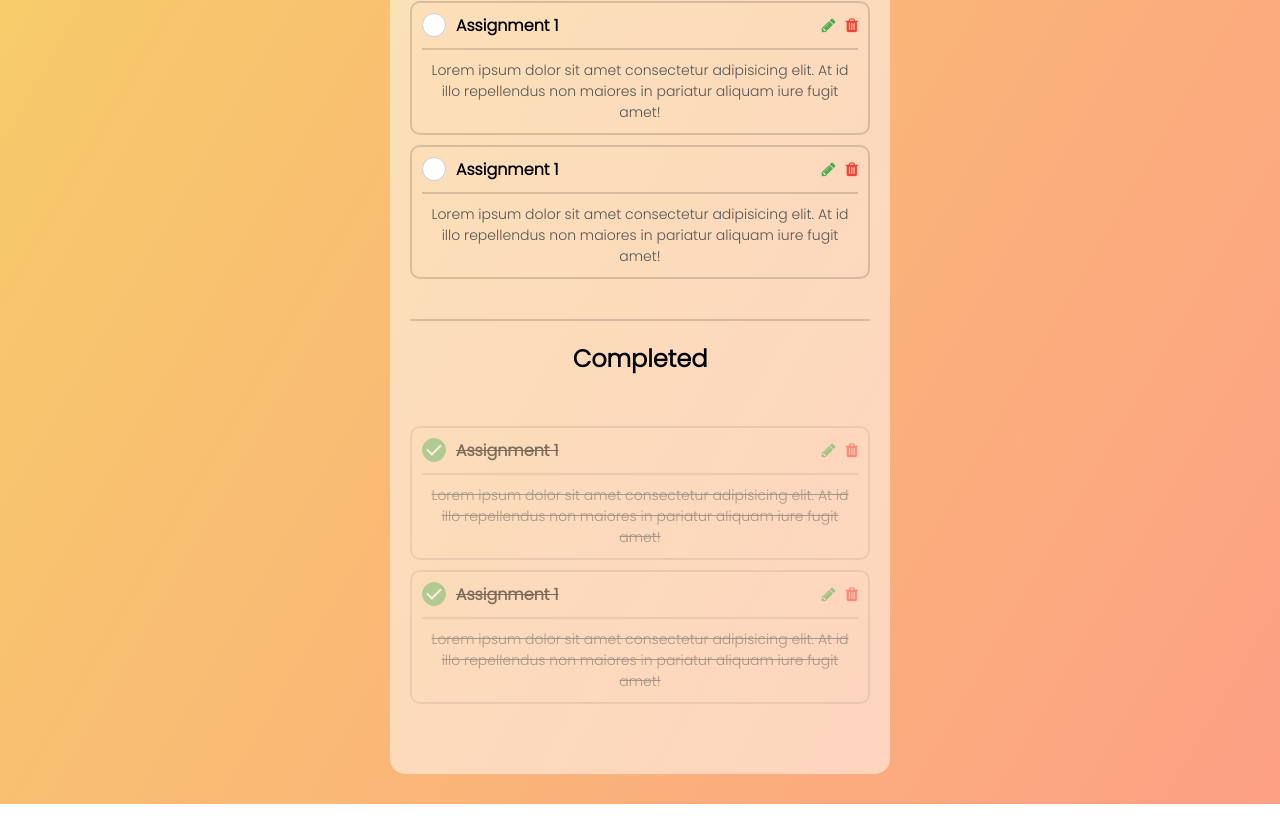
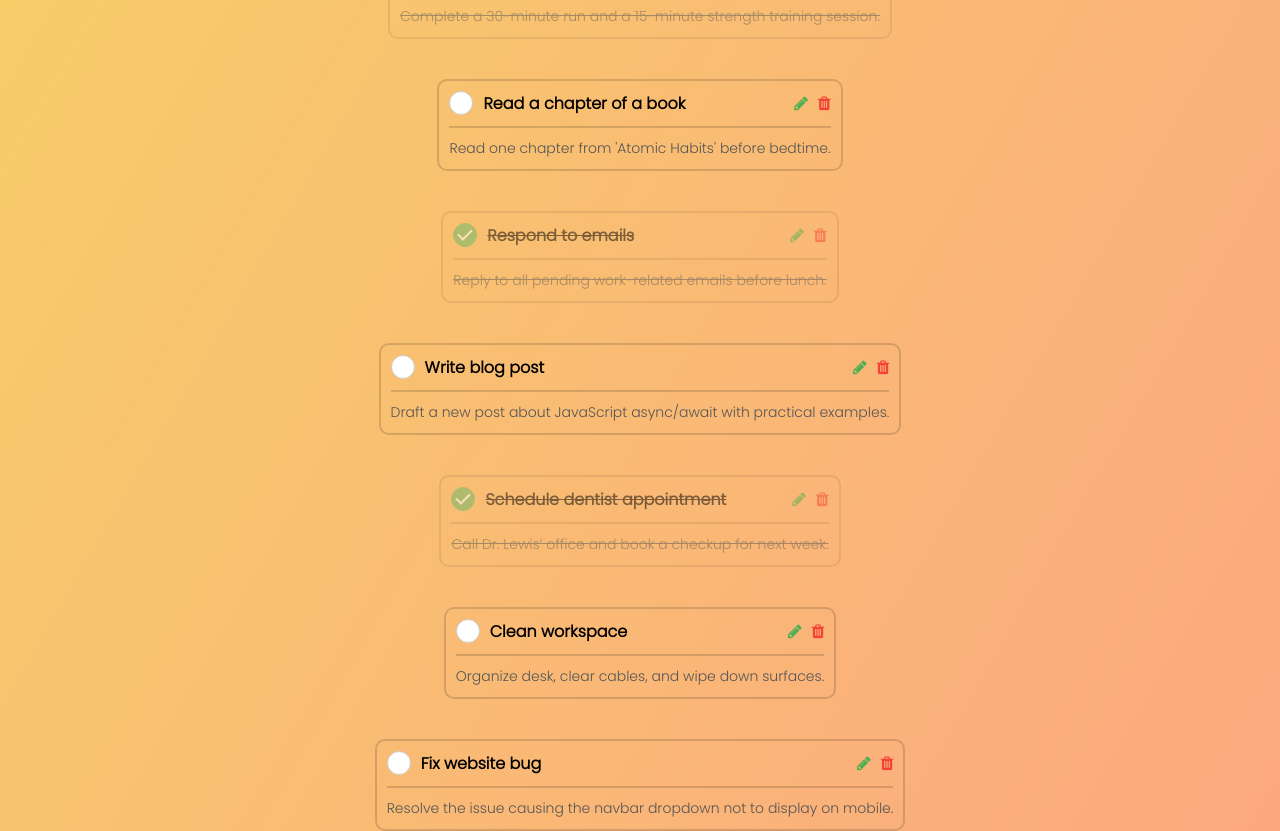
Before and after one commit to luAr26101/todo-app, a React (Create React App) app: page / in a window 1280 px wide. Shown: the part 562-1393 px from the top of the page. Before the commit the page ends 1366 px from the top, so only its background shows below. Built offline with nearby package versions, Linux system fonts and the light colour scheme.

Commit message:
Add more realistic mock data and tweak the TodoItem component.

```diff
--- a/src/App.jsx
+++ b/src/App.jsx
@@ -1,73 +1,118 @@
-import React from "react";
+import React, { useState } from "react";
+import "./App.css";
+import Button from "./components/button/Button";
 import Card from "./components/card/Card";
 import Input from "./components/input/Input";
+import TextArea from "./components/input/TextArea";
 import TodoItem from "./components/todo-item/TodoItem";
-import TextArea from "./components/input/TextArea";
-import Button from "./components/button/Button";
-import "./App.css";
 
 const TODOS_MOCK = [
   {
-    id: "1",
-    title: "Todo 1",
+    id: "3fa85f64-5717-4562-b3fc-2c963f66afa6",
+    title: "Buy groceries",
     description:
-      "Lorem ipsum dolor sit amet consectetur adipisicing elit. At id illo repellendus non maiores in pariatur aliquam iure fugit amet!",
+      "Pick up milk, bread, eggs, and fresh vegetables from the store.",
     completed: false,
   },
   {
-    id: "2",
-    title: "Todo 2",
-    description: "Lorem ipsum dolor sit amet consectetur adipisicing elit!",
+    id: "1c6f78a2-0d77-4c65-9423-f2f52aeffac0",
+    title: "Morning workout",
+    description:
+      "Complete a 30-minute run and a 15-minute strength training session.",
+    completed: true,
+  },
+  {
+    id: "65af0ea6-0e5d-4f29-bc89-1e9c112c3e3f",
+    title: "Read a chapter of a book",
+    description: "Read one chapter from 'Atomic Habits' before bedtime.",
     completed: false,
   },
   {
-    id: "3",
-    title: "Todo 3",
-    description: "Lorem ipsum dolor sit amet consectetur adipisicing elit!",
+    id: "d9c67d14-0ae6-4db8-8d4f-3f09e8913b70",
+    title: "Respond to emails",
+    description: "Reply to all pending work-related emails before lunch.",
     completed: true,
   },
   {
-    id: "4",
-    title: "Todo 4",
-    description: "Lorem ipsum dolor sit amet consectetur adipisicing elit!",
+    id: "77e56f62-2896-4e33-8c96-abc9bff8e93f",
+    title: "Write blog post",
+    description:
+      "Draft a new post about JavaScript async/await with practical examples.",
+    completed: false,
+  },
+  {
+    id: "e231a648-2939-4bd0-b7c6-143c3c65ef1e",
+    title: "Schedule dentist appointment",
+    description: "Call Dr. Lewis’ office and book a checkup for next week.",
     completed: true,
+  },
+  {
+    id: "f9a4a3d2-72d5-4c02-90f3-c4e0c3dc9f60",
+    title: "Clean workspace",
+    description: "Organize desk, clear cables, and wipe down surfaces.",
+    completed: false,
+  },
+  {
+    id: "b1c3e01b-0eeb-4d56-b1d5-bf149c45b13c",
+    title: "Fix website bug",
+    description:
+      "Resolve the issue causing the navbar dropdown not to display on mobile.",
+    completed: false,
+  },
+  {
+    id: "c2f40136-9d2b-4e0b-9d90-e2b37c3c8f17",
+    title: "Update resume",
+    description: "Add latest project and update the skills section.",
+    completed: true,
+  },
+  {
+    id: "4a8e5b20-90e3-4e9b-81ff-3f6f3efaa0e9",
+    title: "Plan weekend trip",
+    description:
+      "Research hiking trails and book accommodation for Saturday night.",
+    completed: false,
   },
 ];
 
 function App() {
+  const [todos, setTodos] = useState(TODOS_MOCK);
+  const completedTodos = todos.filter((todo) => todo.completed === true);
+  const toBeCompletedTodos = todos.filter((todo) => todo.completed === false);
+  console.log(completedTodos);
+  console.log(toBeCompletedTodos);
+
+  const findTodo = (id) => {
+    const todo = todos.find((todo) => todo.id === id);
+    console.log(todo);
+    return todo;
+  };
   return (
-    <div className="App">
-      <div className="app-container">
+    <div className='App'>
+      <div className='app-container'>
         {/*
             This is your Create Card component.
           */}
         <Card>
           <h2>Create Todo</h2>
           <form>
-            <Input onChange={() => {}} placeholder="Title" type="text" />
-            <TextArea onChange={() => {}} placeholder="Description" />
-            <Button type="submit">Create</Button>
+            <Input onChange={() => {}} placeholder='Title' type='text' />
+            <TextArea onChange={() => {}} placeholder='Description' />
+            <Button type='submit'>Create</Button>
           </form>
         </Card>
 
-        {/*
-          My Todos
-        */}
+        {todos.map((todo) => (
+          <TodoItem key={todo.id} {...todo} findTodo={findTodo} />
+        ))}
         <Card>
           <h1>My todos</h1>
           <Button onClick={() => console.log("Open Modal")}>Add +</Button>
-          <div className="list-container">
-            <TodoItem completed={false} />
-            <TodoItem completed={false} />
-          </div>
+          <div className='list-container'>{/* List not completed todos */}</div>
 
-          <div className="separator"></div>
+          <div className='separator'></div>
 
           <h2>Completed</h2>
-          <div className="list-container">
-            <TodoItem completed={true} />
-            <TodoItem completed={true} />
-          </div>
+          <div className='list-container'>{/* List completed todos */}</div>
         </Card>
       </div>
     </div>
--- a/src/components/todo-item/TodoItem.jsx
+++ b/src/components/todo-item/TodoItem.jsx
@@ -1,35 +1,34 @@
-import React, { useState } from "react";
+import React from "react";
+import Checkbox from "../checkbox/CheckBox";
 import "./TodoItem.css";
-import Checkbox from "../checkbox/CheckBox";
 
 const TodoItem = (props) => {
+  const { id, title, description, completed, findTodo } = props;
   const handleCheckboxChange = (value) => {
     console.log(value);
   };
 
   return (
-    <div className={`todo-item ${props.completed && "todo-completed"}`}>
-      <div className="todo-item-header">
-        <div className="title-area">
-          <Checkbox
-            checked={!!props.completed}
-            onChange={handleCheckboxChange}
-          />
+    <div className={`todo-item ${completed && "todo-completed"}`}>
+      <div className='todo-item-header'>
+        <div className='title-area'>
+          <Checkbox checked={!!completed} onChange={handleCheckboxChange} />
 
-          <h4>Assignment 1</h4>
+          <h4>{title}</h4>
         </div>
         <div>
-          <i className="fa fa-pencil" aria-hidden="true"></i>
-          <i className="fa fa-trash" aria-hidden="true"></i>
+          <i
+            className='fa fa-pencil'
+            aria-hidden='true'
+            onClick={() => findTodo(id)}
+          ></i>
+          <i className='fa fa-trash' aria-hidden='true'></i>
         </div>
       </div>
 
-      <div className="separator"></div>
+      <div className='separator'></div>
 
-      <p>
-        Lorem ipsum dolor sit amet consectetur adipisicing elit. At id illo
-        repellendus non maiores in pariatur aliquam iure fugit amet!
-      </p>
+      <p>{description}</p>
     </div>
   );
 };
```
